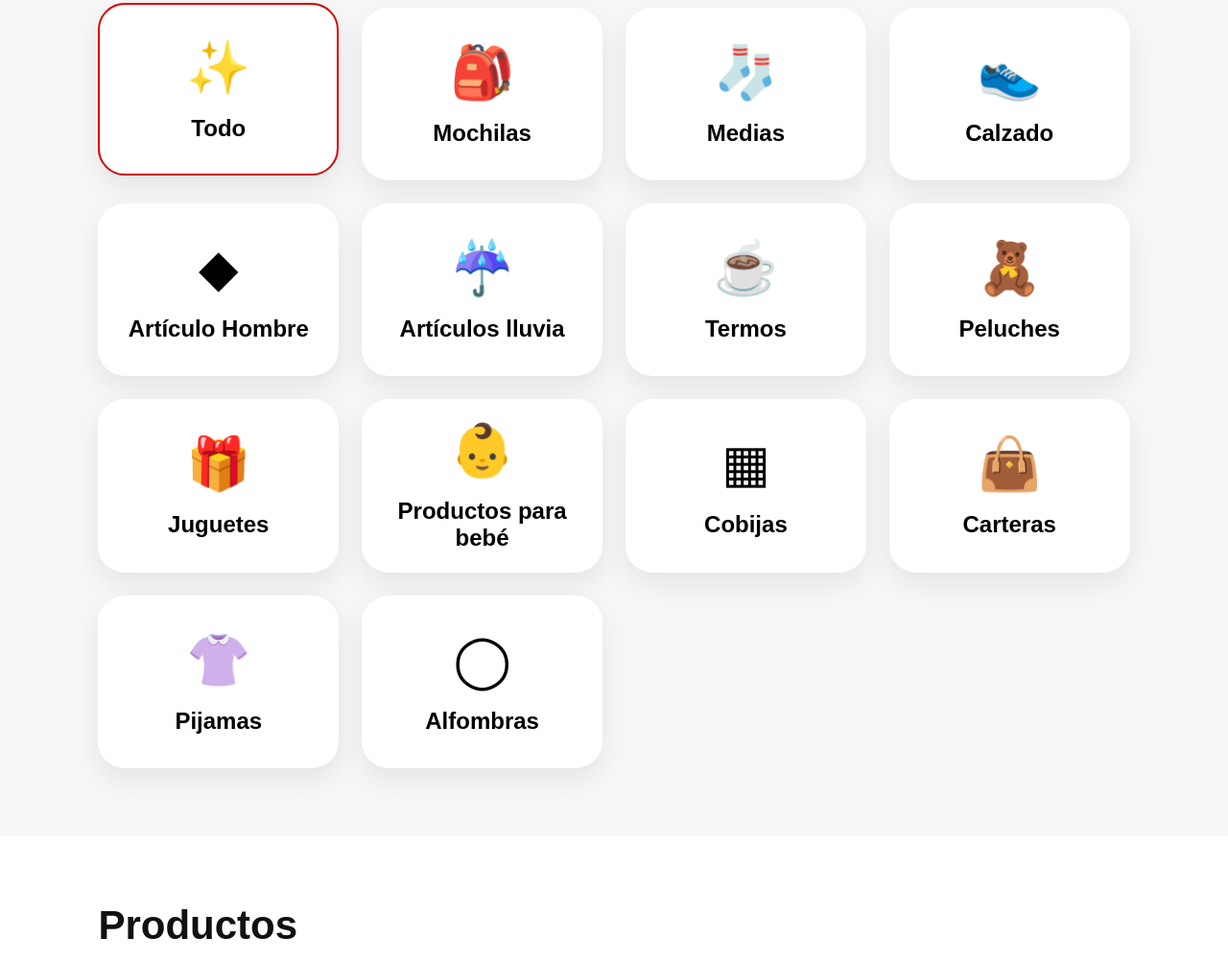
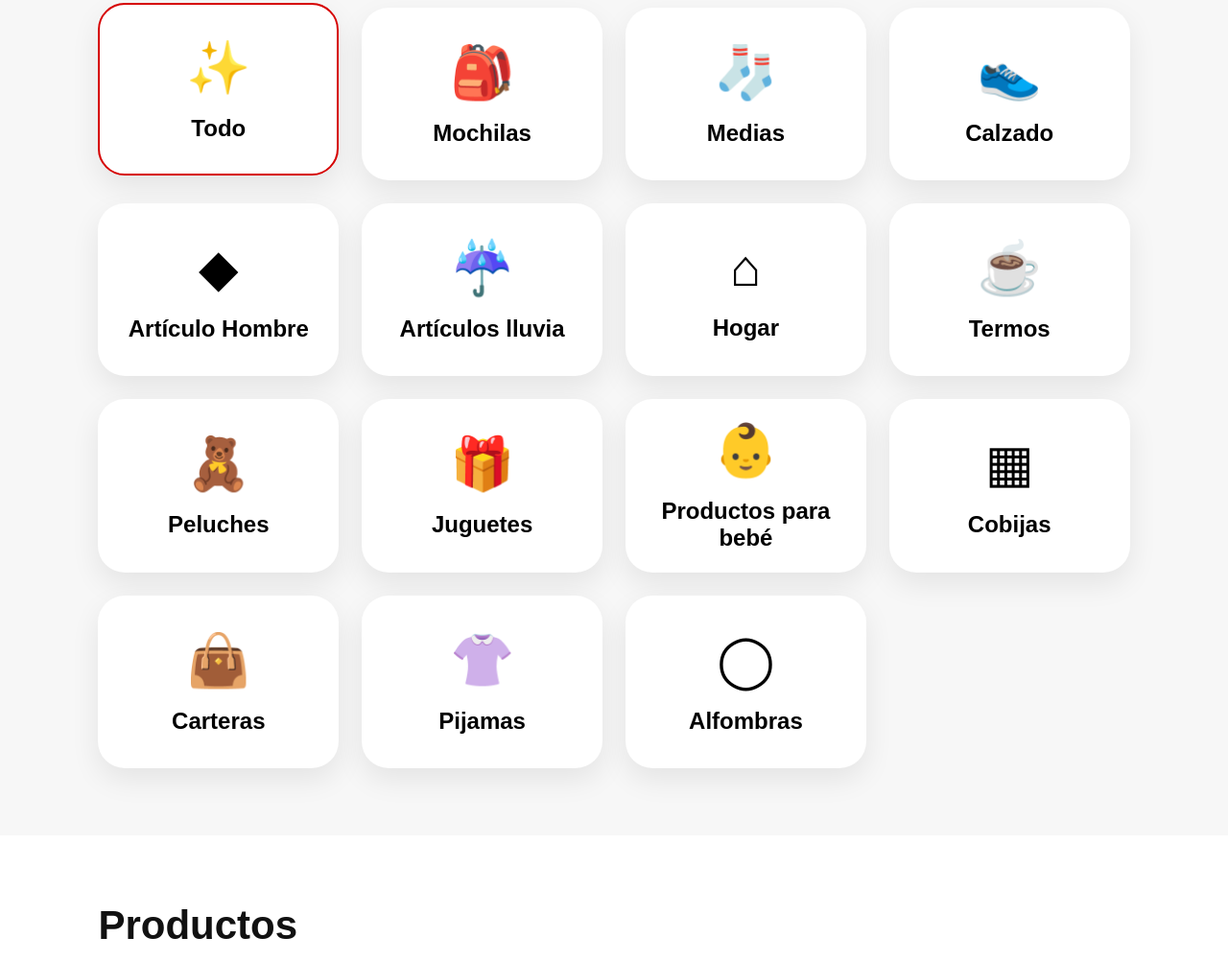
Before and after one commit to 4wd4cbfjvt-cell/IMPORTADORAMORAZAN, a website: page index.html in a window 1280 px wide. Shown: the part 945-1947 px from the top of the page at 96% size. Drawn offline with Linux system fonts and the light colour scheme; no server answers.

Commit message:
Add home category button to product filter

```diff
--- a/index.html
+++ b/index.html
@@ -82,6 +82,9 @@ data-zh="🚚 全国配送 • 联系我们">
         </button>
         <button class="category-card" data-category="rain" onclick="filterProducts('rain')">
           <span>☔</span><strong data-es="Artículos lluvia" data-zh="雨具">Artículos lluvia</strong>
+        </button>
+        <button class="category-card" data-category="home" onclick="filterProducts('home')">
+          <span>⌂</span><strong data-es="Hogar" data-zh="家居">Hogar</strong>
         </button>
         <button class="category-card" data-category="termos" onclick="filterProducts('termos')">
           <span>☕</span><strong data-es="Termos" data-zh="保温杯">Termos</strong>
```
